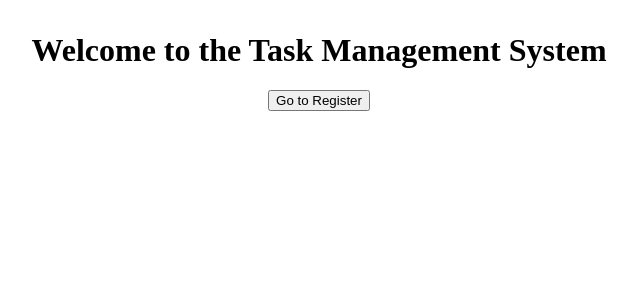
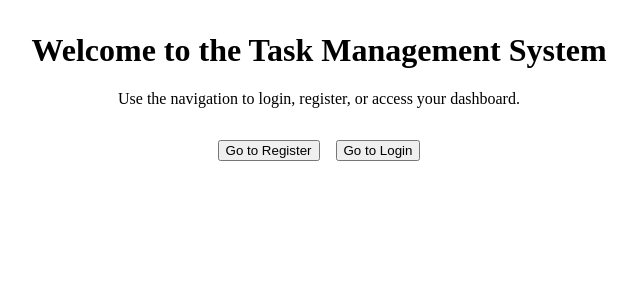
Before and after one commit to sarnithaad/Task-Management-System, a Next.js app in the folder frontend/: page / in a window 1280 px wide. Shown: the top 300 px of the page, without its empty margins (321-961 px from the left). Built offline with nearby package versions, Linux system fonts and the light colour scheme.

Commit message:
initial commit

```diff
--- a/frontend/pages/index.js
+++ b/frontend/pages/index.js
@@ -1,18 +1,18 @@
-// frontend/pages/index.js
-
-import { useRouter } from 'next/router';
+import Link from 'next/link';
 
 export default function Home() {
-  const router = useRouter();
-
-  const handleRegisterClick = () => {
-    router.push('/register');
-  };
-
   return (
     <div style={{ textAlign: "center", marginTop: "2rem" }}>
       <h1>Welcome to the Task Management System</h1>
-      <button onClick={handleRegisterClick}>Go to Register</button>
+      <p>Use the navigation to login, register, or access your dashboard.</p>
+      <div style={{ marginTop: "2rem" }}>
+        <Link href="/register">
+          <button style={{ marginRight: "1rem" }}>Go to Register</button>
+        </Link>
+        <Link href="/login">
+          <button>Go to Login</button>
+        </Link>
+      </div>
     </div>
   );
 }
```
